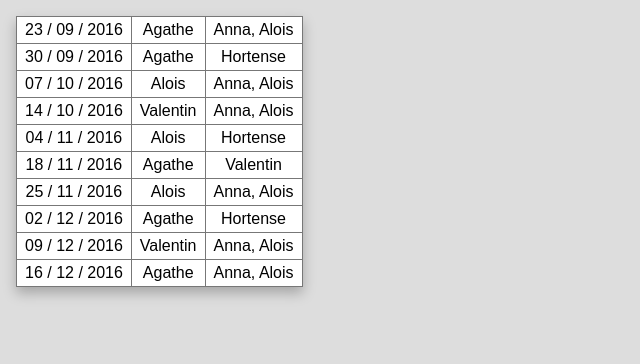
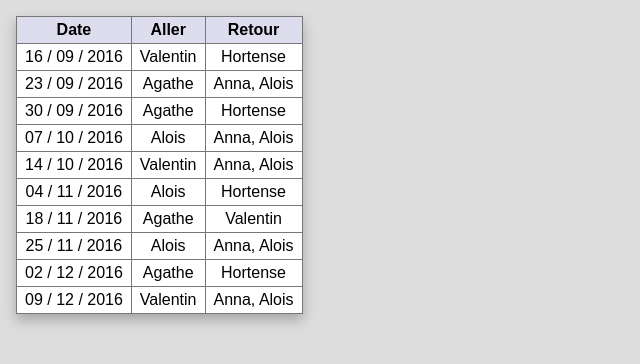
Before and after one commit to tolokoban/planning-basket, a plain HTML site: page index.html in a window 1280 px wide. Shown: the whole page, without its empty margins (0-640 px from the left). Drawn offline with Linux system fonts and the light colour scheme.

Commit message:
Ajout d'un en-tête et du tour qui a déjà été effectué.

```diff
--- a/css/app.css
+++ b/css/app.css
@@ -18,6 +18,11 @@ div.table > div {
     display: table-row;
 }
 
+div.table > div.header > div {
+    background: #dde;
+    font-weight: bold;
+}
+
 div.table > div > div {
     display: table-cell;
     text-align: center;
@@ -28,8 +33,12 @@ div.table > div > div {
 
 div.table > div > div.debug {
     display: none;
-    font-size: 90%;
+    overflow: visible;
+    width: 0;
+    font-size: 85%;
     color: rgba(0,0,0,.6);
+    background: transparent;
+    border: none;
 }
 
 div.table > div:hover > div.debug {
--- a/js/app.js
+++ b/js/app.js
@@ -7,7 +7,14 @@ var Config = require("config");
 
 exports.start = function() {
     var body = document.body;
-    var table = $.div('table');
+    var table = $.div('table', [
+        $.div('header', [$.div(["Date"]), $.div(["Aller"]), $.div(["Retour"])]),
+        $.div([
+            $.div(["16 / 09 / 2016"]),
+            $.div(["Valentin"]),
+            $.div(["Hortense"])
+        ])
+    ]);
     $.add( body, table );
 
     Config.calendar.forEach(function (day) {
--- a/js/config.js
+++ b/js/config.js
@@ -5,7 +5,7 @@ module.exports = {
     calendar: [
         '23092016', '30092016', '07102016', '14102016',
         '04112016', '18112016', '25112016',
-        '02122016', '09122016', '16122016'
+        '02122016', '09122016'//, '16122016'
     ],
     // Les équipes pouvant faire l'aller.
     go: [
```
